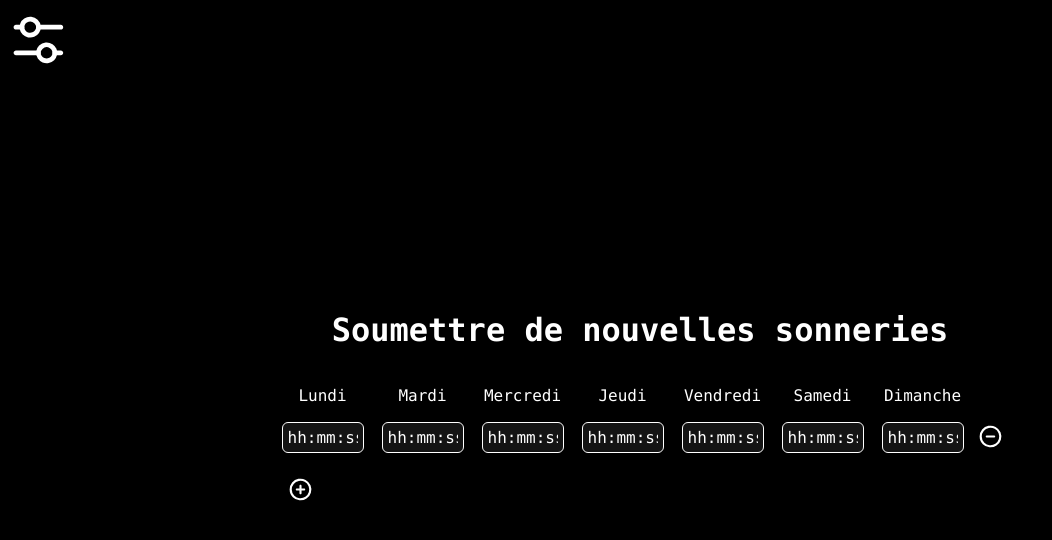
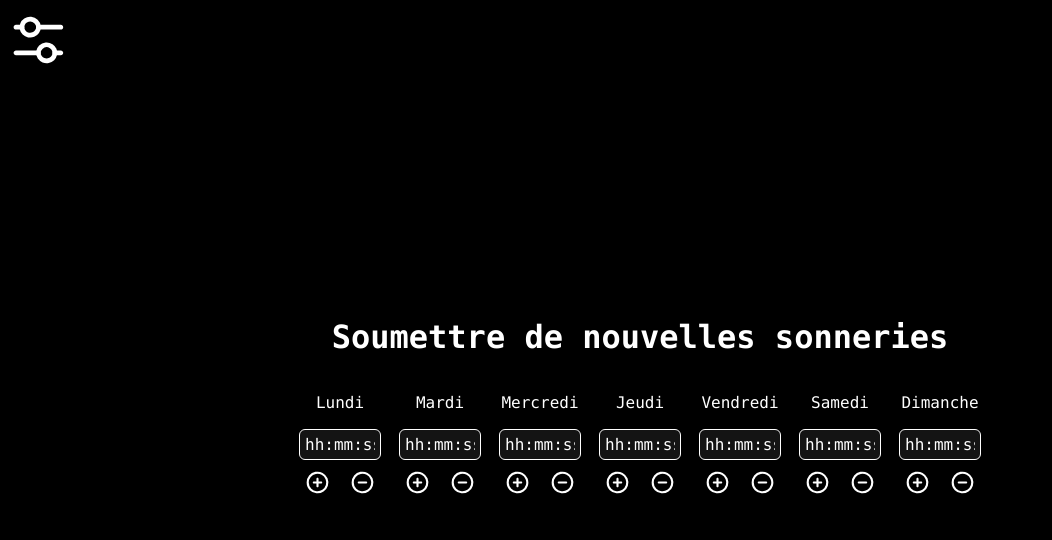
Before and after one commit to PardaSuperDev/DringTime, a PHP site: page /beta.html in a window 1280 px wide. Shown: the top 540 px of the page, without its empty margins (0-1052 px from the left). Run offline with PHP 8.4, Linux system fonts and the light colour scheme; some libraries are stand-ins or nearby versions.

Commit message:
Ajout de l'ajout et de la supression des inputs

```diff
--- a/beta.html
+++ b/beta.html
@@ -71,58 +71,76 @@
                 <div class="timers_table">
                     <div class="day_column">
                         <p>Lundi</p>
-                        <div class="input_column">
-                            <input class="timer_input stylized_button" type="text" name="timer_input_0_0"
-                                id="timer_input_0_0" value="hh:mm:ss">
+                        <div class="input_column_container">
+                            <div class="input_column"><input class="timer_input stylized_button" type="text"
+                                    name="timer_input_0_0" id="timer_input_0_0" value="hh:mm:ss">
+                            </div>
                         </div>
+                        <a id="add_timer_button" onclick="add_timers_row(0);"><img src="add.svg" alt="add line"></a>
+                        <a class="remove_line_button" onclick="remove_timers_row(0);"><img src="remove.svg" alt="add line"></a>
                     </div>
                     <div class="day_column">
                         <p>Mardi</p>
-                        <div class="input_column">
-                            <input class="timer_input stylized_button" type="text" name="timer_input_0_0"
-                                id="timer_input_0_0" value="hh:mm:ss">
+                        <div class="input_column_container">
+                            <div class="input_column"><input class="timer_input stylized_button" type="text"
+                                    name="timer_input_0_0" id="timer_input_0_0" value="hh:mm:ss">
+                            </div>
                         </div>
+                        <a id="add_timer_button" onclick="add_timers_row(1);"><img src="add.svg" alt="add line"></a>
+                        <a class="remove_line_button" onclick="remove_timers_row(1);"><img src="remove.svg" alt="add line"></a>
                     </div>
                     <div class="day_column">
                         <p>Mercredi</p>
-                        <div class="input_column">
-                            <input class="timer_input stylized_button" type="text" name="timer_input_0_0"
-                                id="timer_input_0_0" value="hh:mm:ss">
+                        <div class="input_column_container">
+                            <div class="input_column"><input class="timer_input stylized_button" type="text"
+                                    name="timer_input_0_0" id="timer_input_0_0" value="hh:mm:ss">
+                            </div>
                         </div>
+                        <a id="add_timer_button" onclick="add_timers_row(2);"><img src="add.svg" alt="add line"></a>
+                        <a class="remove_line_button" onclick="remove_timers_row(2);"><img src="remove.svg" alt="add line"></a>
                     </div>
                     <div class="day_column">
                         <p>Jeudi</p>
-                        <div class="input_column">
-                            <input class="timer_input stylized_button" type="text" name="timer_input_0_0"
-                                id="timer_input_0_0" value="hh:mm:ss">
+                        <div class="input_column_container">
+                            <div class="input_column"><input class="timer_input stylized_button" type="text"
+                                    name="timer_input_0_0" id="timer_input_0_0" value="hh:mm:ss">
+                            </div>
                         </div>
+                        <a id="add_timer_button" onclick="add_timers_row(3);"><img src="add.svg" alt="add line"></a>
+                        <a class="remove_line_button" onclick="remove_timers_row(3);"><img src="remove.svg" alt="add line"></a>
                     </div>
                     <div class="day_column">
                         <p>Vendredi</p>
-                        <div class="input_column">
-                            <input class="timer_input stylized_button" type="text" name="timer_input_0_0"
-                                id="timer_input_0_0" value="hh:mm:ss" value="hh:mm:ss">
+                        <div class="input_column_container">
+                            <div class="input_column"><input class="timer_input stylized_button" type="text"
+                                    name="timer_input_0_0" id="timer_input_0_0" value="hh:mm:ss">
+                            </div>
                         </div>
+                        <a id="add_timer_button" onclick="add_timers_row(4);"><img src="add.svg" alt="add line"></a>
+                        <a class="remove_line_button" onclick="remove_timers_row(4);"><img src="remove.svg" alt="add line"></a>
                     </div>
                     <div class="day_column">
                         <p>Samedi</p>
-                        <div class="input_column">
-                            <input class="timer_input stylized_button" type="text" name="timer_input_0_0"
-                                id="timer_input_0_0" value="hh:mm:ss">
+                        <div class="input_column_container">
+                            <div class="input_column"><input class="timer_input stylized_button" type="text"
+                                    name="timer_input_0_0" id="timer_input_0_0" value="hh:mm:ss">
+                            </div>
                         </div>
+                        <a id="add_timer_button" onclick="add_timers_row(5);"><img src="add.svg" alt="add line"></a>
+                        <a class="remove_line_button" onclick="remove_timers_row(5);"><img src="remove.svg" alt="add line"></a>
                     </div>
                     <div class="day_column">
                         <p>Dimanche</p>
-                        <div class="input_column">
-                            <input class="timer_input stylized_button" type="text" name="timer_input_0_0"
-                                id="timer_input_0_0" value="hh:mm:ss">
-
+                        <div class="input_column_container">
+                            <div class="input_column"><input class="timer_input stylized_button" type="text"
+                                    name="timer_input_0_0" id="timer_input_0_0" value="hh:mm:ss">
+                            </div>
                         </div>
+                        <a id="add_timer_button" onclick="add_timers_row(6);"><img src="add.svg" alt="add line"></a>
+                        <a class="remove_line_button" onclick="remove_timers_row(6);"><img src="remove.svg" alt="add line"></a>
                     </div>
                 </div>
-                <a class="remove_line_button" onclick="alert('remove !')"><img src="remove.svg" alt="add line"></a>
             </div>
-            <a id="add_timer_button" onclick="alert('add !')"><img src="add.svg" alt="add line"></a>
         </div>
 
 
--- a/page.js
+++ b/page.js
@@ -43,6 +43,23 @@ function toggle_page() {
     if (window.page === "timers") {
         window.page = "submit_new";
     }
+}
+
+function add_timers_row(day) {
+    var inputColumns = document.getElementsByClassName("input_column");
+
+    let newInput = document.createElement("input");
+    newInput.type = "text";
+    newInput.className = "timer_input stylized_button";
+    newInput.name = "timer_input_0_" + 0
+    newInput.id = "timer_input_0_" + 0
+    inputColumns[day].appendChild(newInput);
+}
+
+function remove_timers_row(day) {
+    var inputColumns = document.getElementsByClassName("input_column");
+
+    inputColumns[day].removeChild(inputColumns[day].lastChild);
 }
 
 function toggle_view(type) {
--- a/style.css
+++ b/style.css
@@ -157,13 +157,13 @@ body {
 .timer_input {
     width: 70px;
     outline: solid 1px var(--text-color);
-    margin-bottom: 20px;
+    margin-bottom: 6px;
 }
 
 .remove_line_button {
     display: inline-flex;
     margin-top: auto;
-    margin-bottom: 18px;
+    margin-bottom: 4px;
     cursor: pointer;
 }
 
@@ -172,12 +172,15 @@ body {
     align-content: center;
 }
 
-.input_column {
+.input_column_container {
     display: flex;
     justify-content: center;
 }
 
+.input_column {
+    display: block;
+}
+
 #add_timer_button img {
-    padding-left: 10px;
     cursor: pointer;
 }
```
